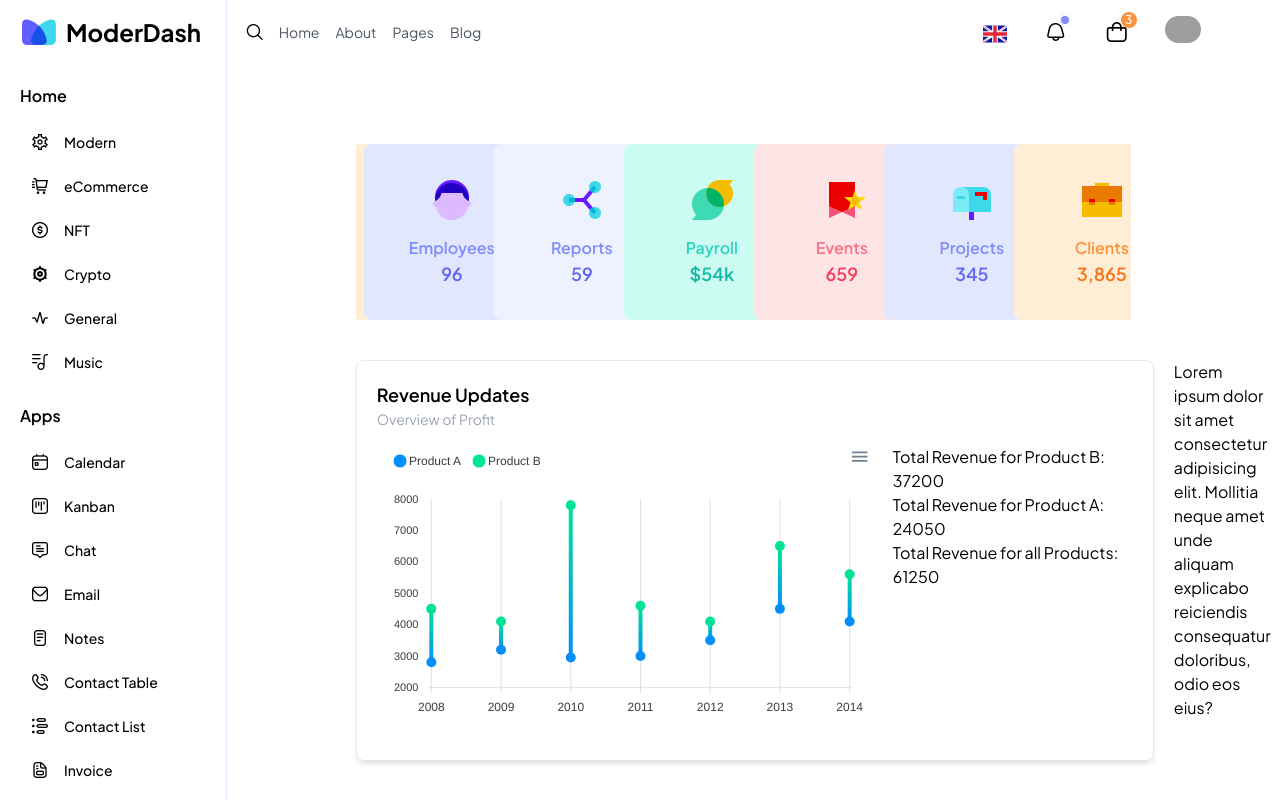
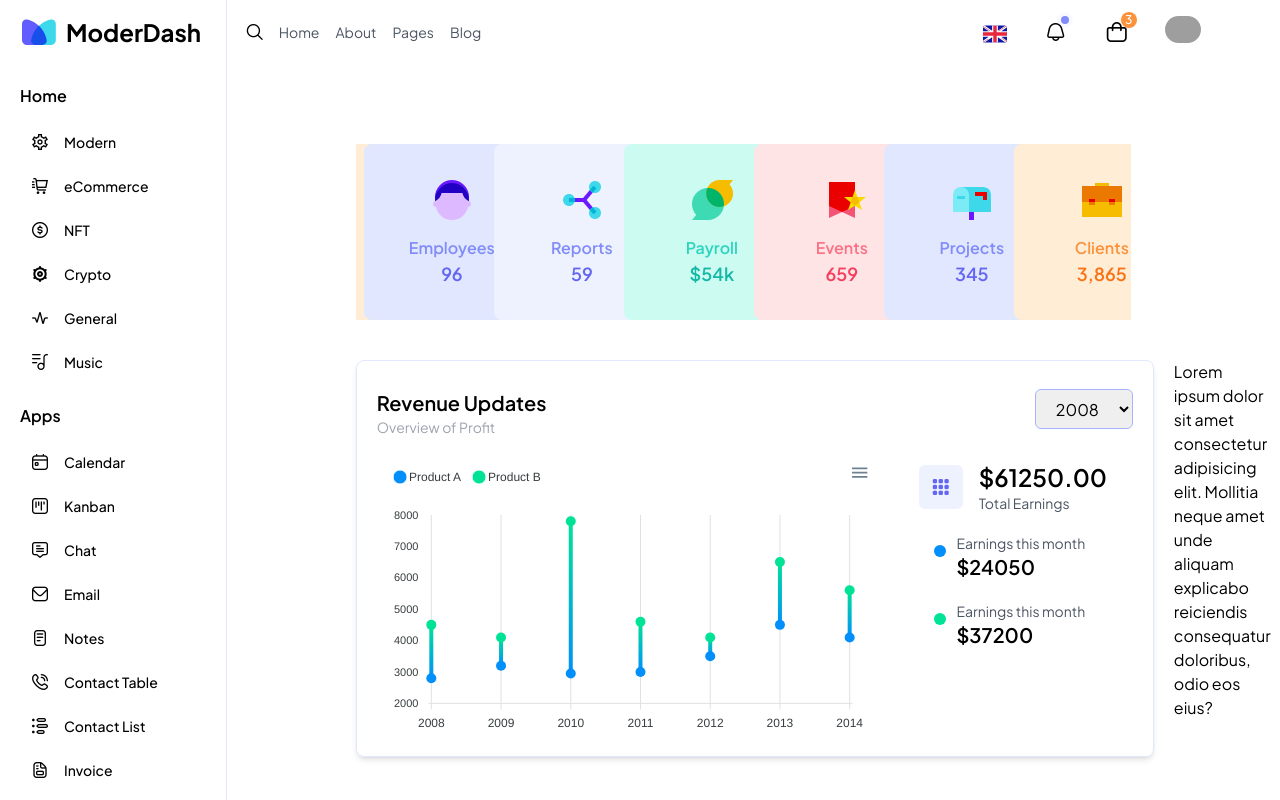
Before and after one commit to AjinathTangade/ModerDash, a React (Vite) app: page / in a window 1280 px wide. Built offline with nearby package versions, Linux system fonts and the light colour scheme; grey boxes are pictures that could not be loaded.

Commit message:
Revenue Updates Graph added

```diff
--- a/src/components/Graphs/RevenueUpdates/RevenueUpdates.jsx
+++ b/src/components/Graphs/RevenueUpdates/RevenueUpdates.jsx
@@ -1,5 +1,7 @@
 import React, { useState, useEffect } from "react";
 import ReactApexChart from "react-apexcharts";
+import "@flaticon/flaticon-uicons/css/all/all.css";
+
 function RevenueUpdates() {
   const [chartOptions] = useState({
     chart: {
@@ -49,7 +51,7 @@ function RevenueUpdates() {
     },
   });
 
-  const [series] = useState([
+  const [series, setSeries] = useState([
     {
       data: [
         { x: "2008", y: [2800, 4500] },
@@ -62,7 +64,7 @@ function RevenueUpdates() {
       ],
     },
   ]);
-  // Calculate totals for Product A and Product B across all years
+
   const [productATotal, setProductATotal] = useState(0);
   const [productBTotal, setProductBTotal] = useState(0);
 
@@ -73,29 +75,63 @@ function RevenueUpdates() {
     series[0].data.forEach((item) => {
       productASum += item.y[0];
       productBSum += item.y[1];
-      //console.log("A",productASum)
-      //console.log("B",+productBSum)
     });
 
     setProductATotal(productASum);
     setProductBTotal(productBSum);
-    //console.log("A", productASum);
-    //console.log("B", +productBSum);
   }, [series]);
 
-  // Calculate total revenue for all products combined
   const totalRevenue = productATotal + productBTotal;
-  //console.log(productATotal)
+
+  const handleYearChange = (e) => {
+    const selectedYear = e.target.value;
+    // Fetch data for the selected year and update series state
+    // For demo purposes, we're using hardcoded data here
+    const newData = [
+      {
+        data: [
+          { x: selectedYear, y: [2800, 4500] },
+          { x: selectedYear, y: [3200, 4100] },
+          { x: selectedYear, y: [2950, 7800] },
+          { x: selectedYear, y: [3000, 4600] },
+          { x: selectedYear, y: [3500, 4100] },
+          { x: selectedYear, y: [4500, 6500] },
+          { x: selectedYear, y: [4100, 5600] },
+        ],
+      },
+    ];
+    setSeries(newData);
+  };
+
   return (
     <div className="w-full">
       <div
         id="chart-fir"
-        className="shadow-md p-5 rounded-lg border border-0.5"
+        className="shadow-md px-5 pt-7 rounded-lg border border-indigo-100 border-0.5"
       >
-        <h3 className="text-lg font-semibold">Revenue Updates</h3>
-        <p className="text-sm font-base text-gray-400 pb-4">
-          Overview of Profit
-        </p>
+        <div className="flex gap-4 justify-between pb-6">
+          <div>
+            <h3 className="text-xl font-semibold">Revenue Updates</h3>
+            <p className="text-sm font-base text-gray-400 ">
+              Overview of Profit
+            </p>
+          </div>
+          <div className="flex justify-end ">
+            <select
+              className="border border-indigo-300 rounded-md text-md outline-none px-4 h-10 w-30"
+              onChange={handleYearChange}
+            >
+              <option value="2008">2008</option>
+              <option value="2009">2009</option>
+              <option value="2010">2010</option>
+              <option value="2011">2011</option>
+              <option value="2012">2012</option>
+              <option value="2013">2013</option>
+              <option value="2014">2014</option>
+            </select>
+          </div>
+        </div>
+
         <div className="flex gap-4">
           <ReactApexChart
             options={chartOptions}
@@ -105,9 +141,35 @@ function RevenueUpdates() {
             width={500}
           />
           <div className="min-w-60">
-            <p>Total Revenue for Product B: {productBTotal}</p>
-            <p>Total Revenue for Product A: {productATotal}</p>
-            <p>Total Revenue for all Products: {totalRevenue}</p>
+            <div className="flex flex-col gap-5">
+              <div className="flex gap-4 items-center justify-center">
+                <div className="bg-indigo-50 w-11 h-11 flex items-center justify-center rounded-md">
+                  <i className="fi fi-br-grid text-indigo-500"></i>
+                </div>
+                <div>
+                  <p className="text-2xl font-semibold">${totalRevenue}.00</p>
+                  <p className="text-sm text-gray-600">Total Earnings</p>
+                </div>
+              </div>
+              <div className="flex gap-4 justify-center">
+                <div>
+                  <span className="before:block before:absolute before:-inset-1.5 before:bg-[#008ffb] relative inline-block before:rounded-full"></span>
+                </div>
+                <div>
+                  <p className="text-sm text-gray-600">Earnings this month</p>
+                  <p className="text-xl font-semibold">${productATotal}</p>
+                </div>
+              </div>
+              <div className="flex gap-4 justify-center">
+                <div>
+                  <span className="before:block before:absolute before:-inset-1.5 before:bg-[#00e396] relative inline-block before:rounded-full"></span>
+                </div>
+                <div>
+                  <p className="text-sm text-gray-600">Earnings this month</p>
+                  <p className="text-xl font-semibold">${productBTotal}</p>
+                </div>
+              </div>
+            </div>
           </div>
         </div>
       </div>
```
